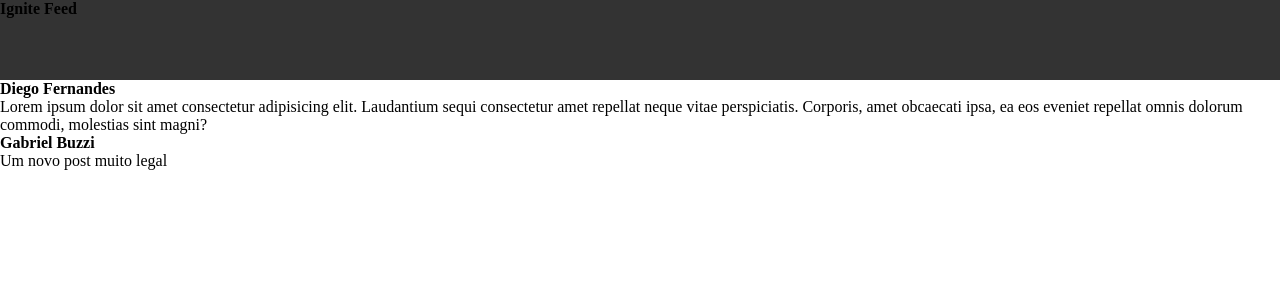
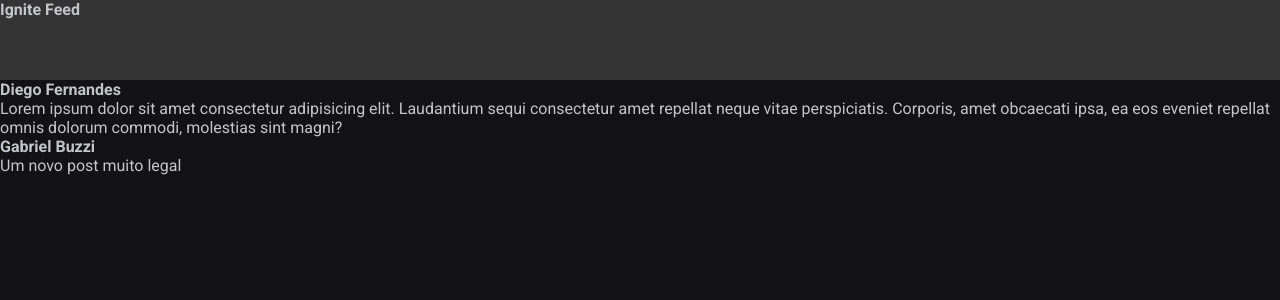
Before and after one commit to Dynylson/IgniteFeed, a React (Vite) app: page / in a window 1280 px wide. Shown: the top 300 px of the page. Built offline with nearby package versions, Linux system fonts and the light colour scheme.

Commit message:
CSS Global

```diff
--- a/index.html
+++ b/index.html
@@ -2,8 +2,18 @@
 <html lang="en">
   <head>
     <meta charset="UTF-8" />
+
+    <link rel="preconnect" href="https://fonts.googleapis.com" />
+    <link rel="preconnect" href="https://fonts.gstatic.com" crossorigin />
+
     <link rel="icon" type="image/svg+xml" href="/vite.svg" />
     <meta name="viewport" content="width=device-width, initial-scale=1.0" />
+
+    <link
+      href="https://fonts.googleapis.com/css2?family=Roboto:wght@400;700&display=swap"
+      rel="stylesheet"
+    />
+
     <title>Vite + React</title>
   </head>
   <body>
--- a/src/global.css
+++ b/src/global.css
@@ -7,6 +7,8 @@
   --gray-700: #29292e;
   --gray-800: #202024;
   --gray-900: #121214;
+
+  --green-500: #00875f;
 }
 
 * {
@@ -16,4 +18,16 @@
 }
 
 body {
+  background: var(--gray-900);
+  color: var(--gray-300);
+  -webkit-font-smoothing: antialiased;
 }
+
+body,
+input,
+textarea,
+button {
+  font-family: "Roboto", sans-serif;
+  font-weight: 400;
+  font-size: 1rem;
+}
```
